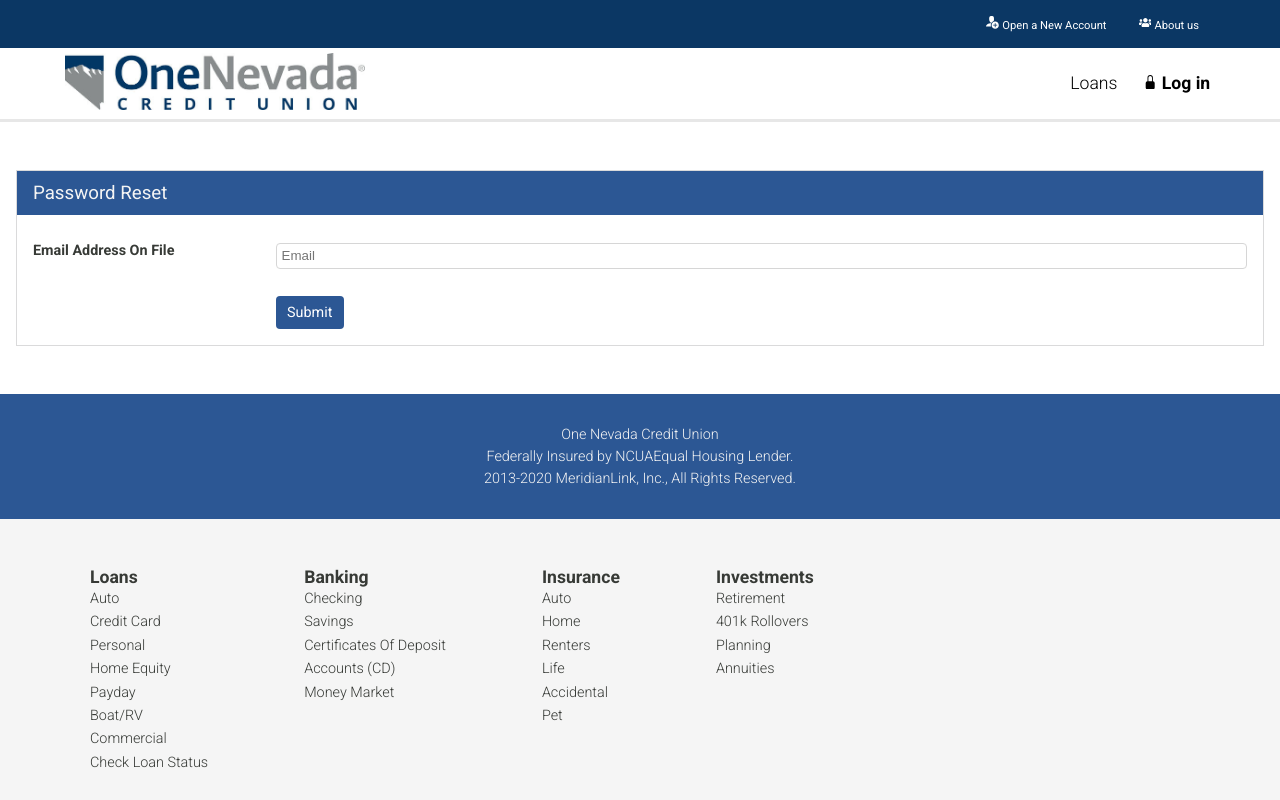
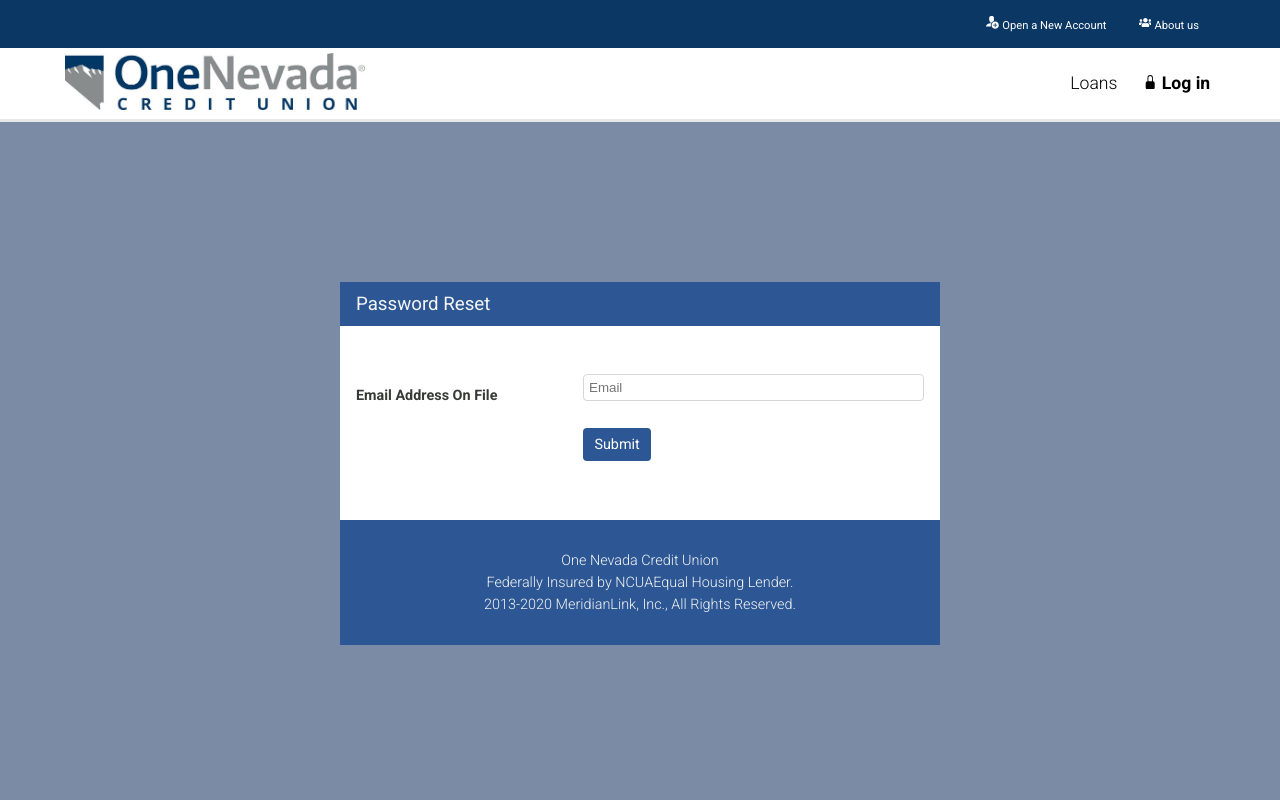
Before and after one commit to anthonyamaro15/nv-credit-union, a React (Create React App) app: page /forgot-password in a window 1280 px wide. Shown: the top 800 px of the page. Built offline with nearby package versions, Linux system fonts and the light colour scheme; no server answers.

Commit message:
refactor(reset-password): update reset passwod sass files

```diff
--- a/src/components/account/ForgotPassword.tsx
+++ b/src/components/account/ForgotPassword.tsx
@@ -44,7 +44,8 @@
 
    return (
       <div className="Transfers">
-         <div className="Account">
+         <div className="Forgot-password">
+            <div className="Reset-password">
                <h3>password reset</h3>
                <form onSubmit={handleSubmit(onSubmit)} className="transfers-form">
                   <label htmlFor="emailOnFile">Email Address on file
@@ -61,10 +62,7 @@
                   <div className="btn-wrapper">
                      <button type="submit">submit</button>
                   </div>
-
                </form>
-
-         </div>
                <div className="form-footer">
                   <span>One Nevada Credit Union</span>
                   <div className="more-info">
@@ -74,6 +72,8 @@
                   <span>2013-2020 MeridianLink, Inc., All Rights Reserved.</span>
                </div>
             </div>
+         </div>
+      </div>
 
    )
 }
--- a/src/components/account/ResetPassword.tsx
+++ b/src/components/account/ResetPassword.tsx
@@ -43,12 +43,13 @@
 
    return (
       <div className="Transfers">
-         <div className="Account">
+         <div className="Forgot-password">
+            <div className="Reset-password">
                <h3>enter new password</h3>
                <form className="transfers-form" onSubmit={handleSubmit(onSubmit)}>
                   <label htmlFor="settingNewPassword">New Password
                      <input
-                     type="text"
+                        type="password"
                         id="settingNewPassword"
                         name="settingNewPassword"
                         placeholder="New Password"
@@ -58,7 +59,7 @@
                   </label>
                   <label htmlFor="reEnterSettingNewPassword">Re-Enter New Password
                      <input
-                     type="text"
+                        type="password"
                         id="reEnterSettingNewPassword"
                         name="reEnterSettingNewPassword"
                         placeholder="Re-Enter New Password"
@@ -69,10 +70,7 @@
                   <div className="btn-wrapper">
                      <button type="submit">submit</button>
                   </div>
-
                </form>
-
-         </div>
                <div className="form-footer">
                   <span>One Nevada Credit Union</span>
                   <div className="more-info">
@@ -82,6 +80,8 @@
                   <span>2013-2020 MeridianLink, Inc., All Rights Reserved.</span>
                </div>
             </div>
+         </div>
+      </div>
 
    )
 }
--- a/src/index.scss
+++ b/src/index.scss
@@ -23,6 +23,7 @@
 @import "./sass/account/becomeAMember";
 @import "./sass/account/openAccount";
 @import "./sass/account/createAccount";
+@import "./sass/account/resetPassword";
 
 @import "./sass/userDashboard/mainUserDashboard";
 @import "./sass/userDashboard/account";
--- /dev/null
+++ b/src/sass/account/_resetPassword.scss
@@ -0,0 +1,57 @@
+.Transfers {
+  .Forgot-password {
+    background: #7c8ba5;
+    padding: 10rem 0;
+    .Reset-password {
+      max-width: 600px;
+      margin: 0 auto;
+
+      h3 {
+        background: $dark-blue;
+        color: $white;
+        font-weight: normal;
+        padding: 0.7rem 1rem;
+      }
+
+      form {
+        padding: 3rem 1rem;
+        background: white;
+        label {
+          @include flexProps(space-between);
+          align-items: center;
+          position: relative;
+          text-transform: capitalize;
+          font-weight: bold;
+          font-size: 0.9rem;
+
+          input {
+            width: 60%;
+            padding: 0.3rem;
+            border: 1px solid rgb(214, 214, 214);
+            border-radius: 4px;
+            margin-bottom: 1rem;
+          }
+
+          .transfer-error {
+            position: absolute;
+            color: red;
+            top: 1.7rem;
+            left: 40%;
+            font-weight: normal;
+            font-size: 0.9rem;
+          }
+        }
+
+        .btn-wrapper {
+          width: 20%;
+          margin: 0.7rem auto;
+
+          button {
+            @include mainButton($dark-blue, 0.5rem 0.7rem);
+            font-size: 0.9rem;
+          }
+        }
+      }
+    }
+  }
+}
```
Lines whose indentation alone changed are shown as unchanged.
